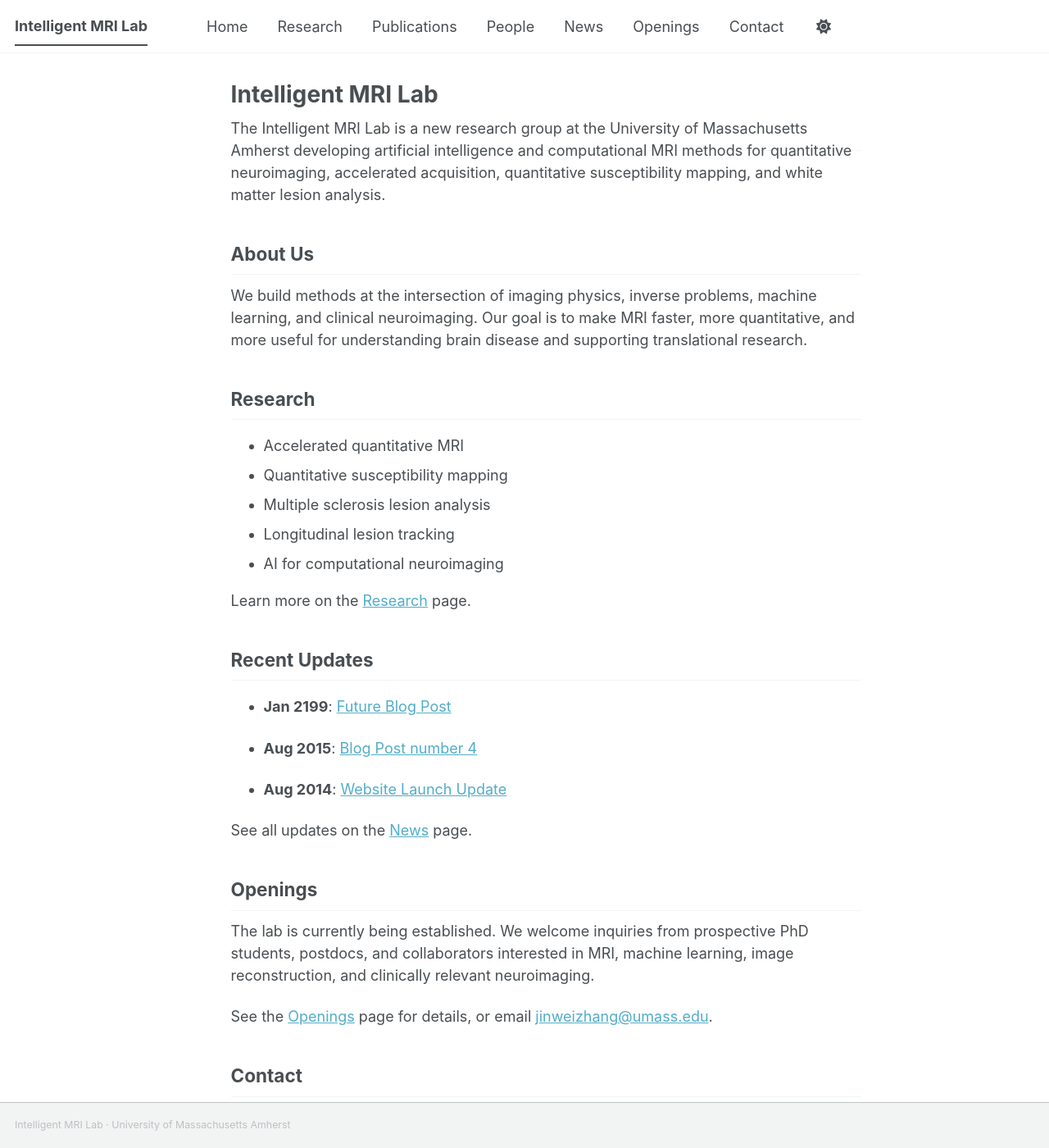
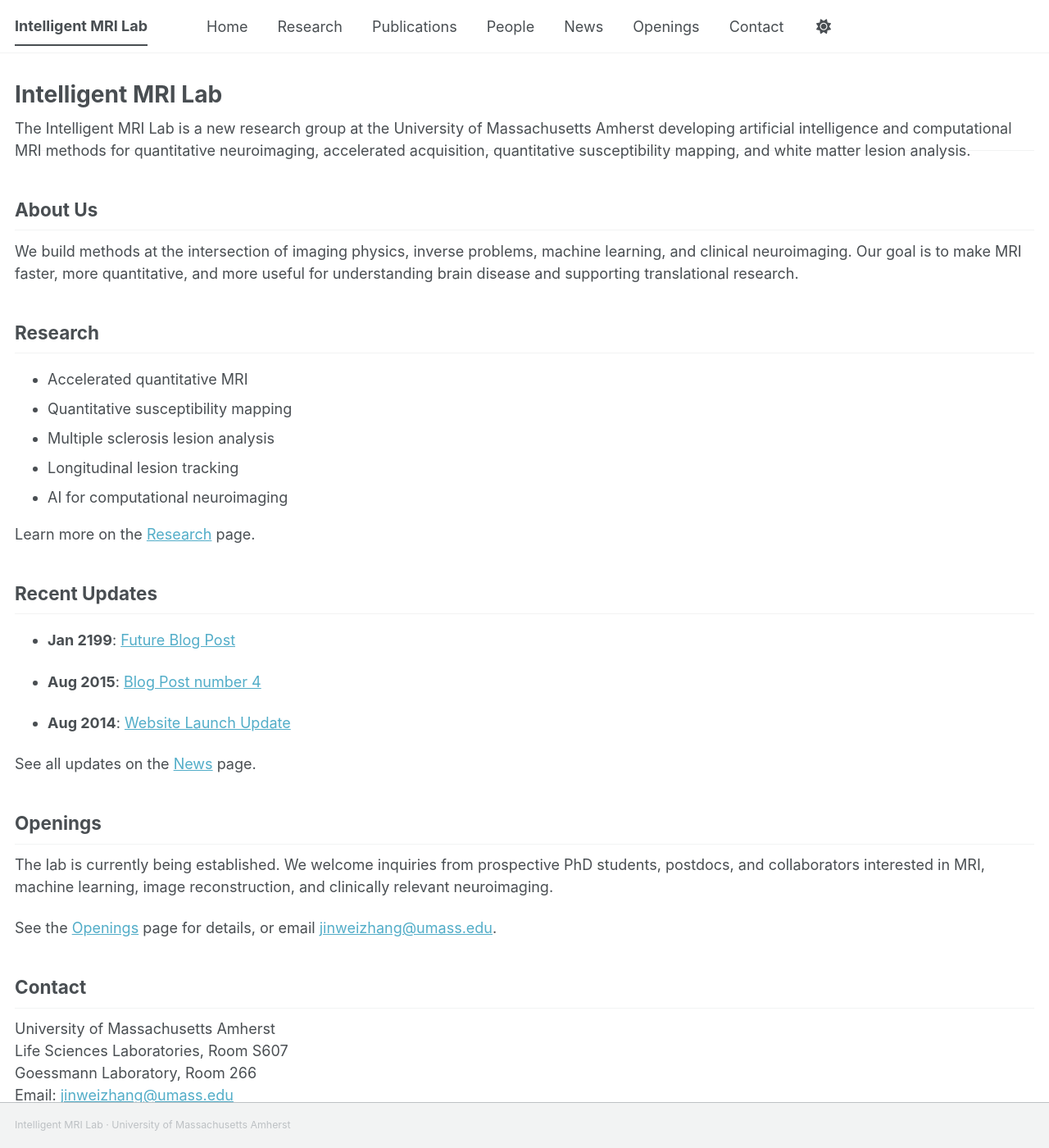
Before and after one commit to Jinwei1209/Jinwei1209.github.io, a Jekyll site: the page built from _pages/about.md, in a window 1280 px wide and 1400 px high. Shown: the whole window at 82% size. Built offline with Jekyll 4.4.1, drawn with Linux system fonts in a browser that asks for light colours; some web fonts are replaced; a script bundle is joined from its source files by our own code; library files that are not in the unit come from our copies.

Commit message:
Widen page content after removing sidebar

```diff
--- a/_sass/layout/_archive.scss
+++ b/_sass/layout/_archive.scss
@@ -10,8 +10,7 @@
   }
 
   @include breakpoint($large) {
-    @include span(10 of 12 last);
-    @include prefix(0.5 of 12);
+    @include span(12 of 12);
   }
 
   a {
--- a/_sass/layout/_page.scss
+++ b/_sass/layout/_page.scss
@@ -18,9 +18,7 @@
 
 .page {
   @include breakpoint($large) {
-    @include span(10 of 12 last);
-    @include prefix(0.5 of 12);
-    @include suffix(2 of 12);
+    @include span(12 of 12);
   }
 
   .page__inner-wrap {
```
